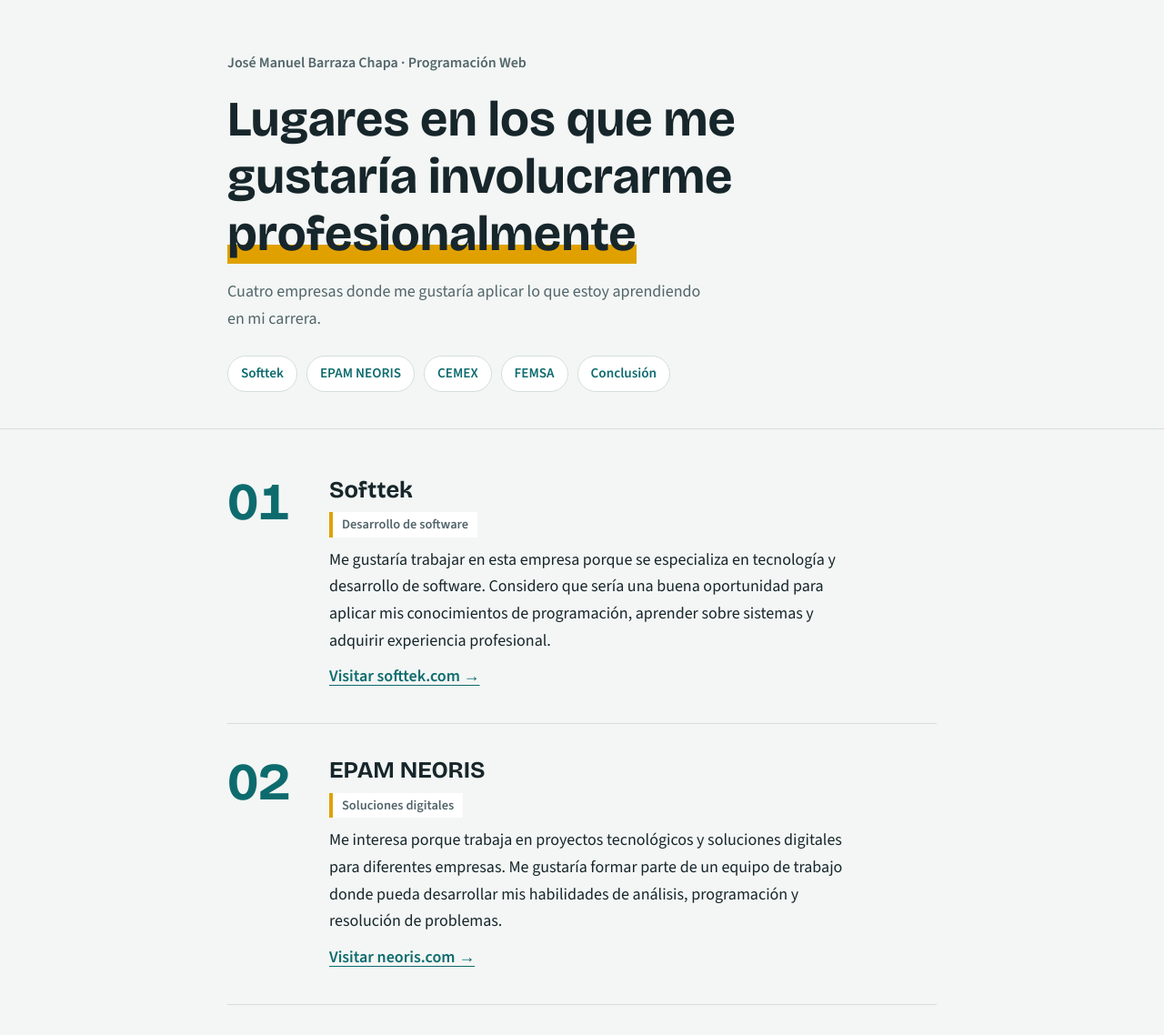
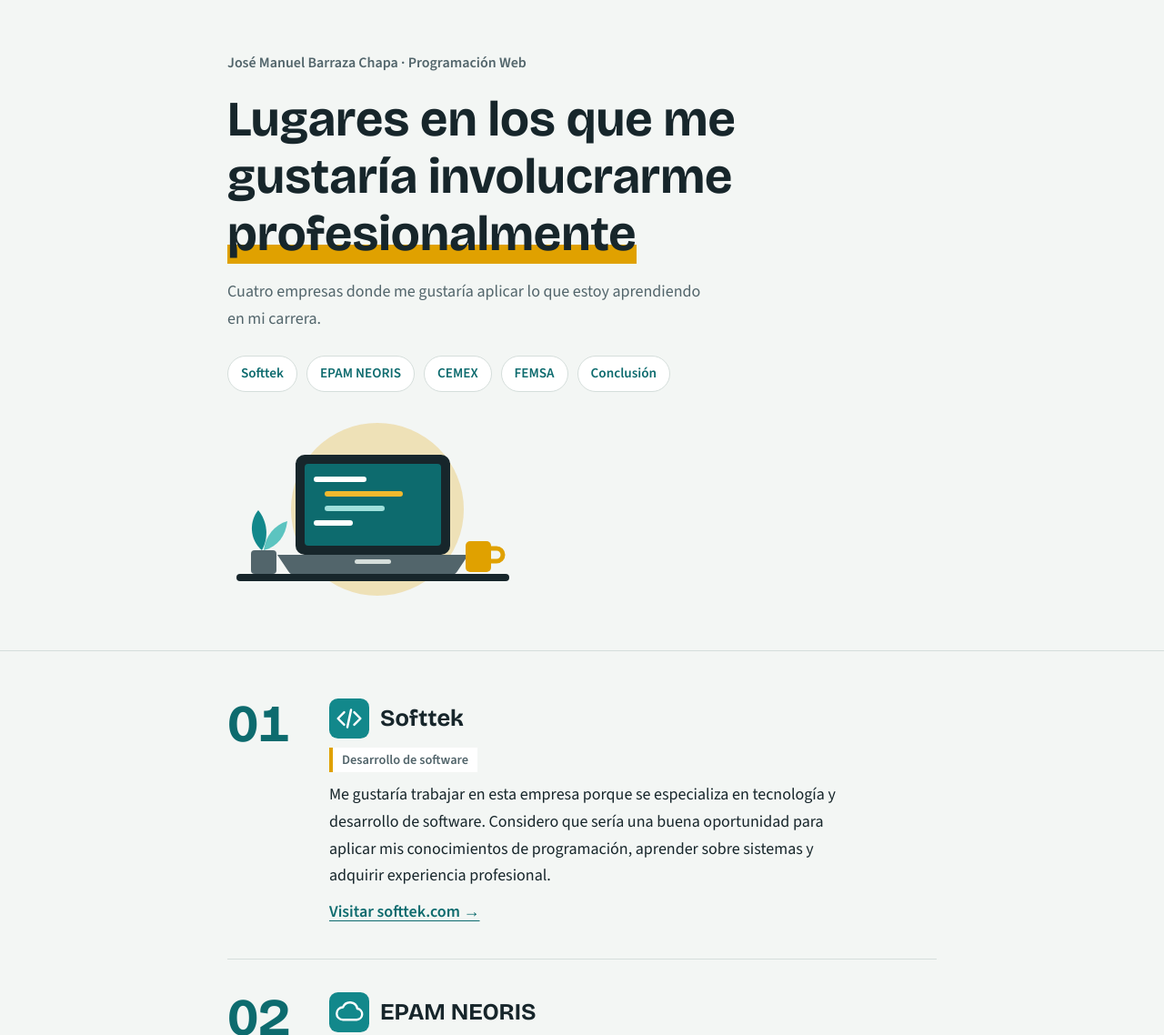
Before and after one commit to M3nny75/trabajos-progra, a plain HTML site: page index.html in a window 1280 px wide. Shown: the top 1138 px of the page at 91% size. Drawn offline with nearby package versions, Linux system fonts and the light colour scheme.

Commit message:
Agregar iconos e imágenes

```diff
--- a/index.html
+++ b/index.html
@@ -94,11 +94,32 @@
       padding: 56px 0 40px;
     }
 
-    .encabezado .contenedor {
+    /* Texto a la izquierda e ilustración a la derecha */
+    .encabezado-fila {
+      display: flex;
+      flex-wrap: wrap;
+      align-items: center;
+      justify-content: space-between;
+      gap: 24px;
+    }
+
+    .encabezado-texto {
+      flex: 1 1 380px;
       display: flex;
       flex-direction: column;
       gap: 18px;
     }
+
+    .ilustracion {
+      flex: 0 1 230px;
+      max-width: 100%;
+      height: auto;
+    }
+
+    /* Iconos junto a los títulos */
+    h2 { display: flex; align-items: center; gap: 12px; }
+
+    .icono { flex: none; width: 44px; height: 44px; }
 
     .autor {
       font-size: 1rem;
@@ -241,7 +262,8 @@
 
   <!-- ENCABEZADO -->
   <header class="encabezado">
-    <div class="contenedor">
+    <div class="contenedor encabezado-fila">
+      <div class="encabezado-texto">
         <p class="autor">José Manuel Barraza Chapa · Programación Web</p>
 
         <h1>Lugares en los que me gustaría involucrarme <span>profesionalmente</span></h1>
@@ -258,6 +280,8 @@
           </ul>
         </nav>
       </div>
+      <img class="ilustracion" src="img/oficina.svg" alt="Ilustración de un escritorio con una laptop, una taza y una planta" width="320" height="220">
+    </div>
   </header>
 
   <!-- CONTENIDO PRINCIPAL -->
@@ -268,7 +292,7 @@
       <li class="lugar" id="softtek">
         <span class="numero" aria-hidden="true">01</span>
         <div class="lugar-texto">
-          <h2>Softtek</h2>
+          <h2><img class="icono" src="img/icono-codigo.svg" alt="Icono de código" width="44" height="44">Softtek</h2>
           <span class="etiqueta">Desarrollo de software</span>
           <p>Me gustaría trabajar en esta empresa porque se especializa en tecnología y desarrollo de software. Considero que sería una buena oportunidad para aplicar mis conocimientos de programación, aprender sobre sistemas y adquirir experiencia profesional.</p>
           <a class="enlace" href="https://www.softtek.com/" target="_blank" rel="noopener">Visitar softtek.com &rarr;</a>
@@ -278,7 +302,7 @@
       <li class="lugar" id="epam-neoris">
         <span class="numero" aria-hidden="true">02</span>
         <div class="lugar-texto">
-          <h2>EPAM NEORIS</h2>
+          <h2><img class="icono" src="img/icono-nube.svg" alt="Icono de nube" width="44" height="44">EPAM NEORIS</h2>
           <span class="etiqueta">Soluciones digitales</span>
           <p>Me interesa porque trabaja en proyectos tecnológicos y soluciones digitales para diferentes empresas. Me gustaría formar parte de un equipo de trabajo donde pueda desarrollar mis habilidades de análisis, programación y resolución de problemas.</p>
           <a class="enlace" href="https://neoris.com/" target="_blank" rel="noopener">Visitar neoris.com &rarr;</a>
@@ -288,7 +312,7 @@
       <li class="lugar" id="cemex">
         <span class="numero" aria-hidden="true">03</span>
         <div class="lugar-texto">
-          <h2>CEMEX</h2>
+          <h2><img class="icono" src="img/icono-datos.svg" alt="Icono de base de datos" width="44" height="44">CEMEX</h2>
           <span class="etiqueta">Sistemas y automatización</span>
           <p>Me gustaría involucrarme en esta organización porque cuenta con diferentes departamentos administrativos y tecnológicos. Considero que podría desempeñarme en áreas relacionadas con sistemas, bases de datos y automatización de procesos.</p>
           <a class="enlace" href="https://www.cemex.com/" target="_blank" rel="noopener">Visitar cemex.com &rarr;</a>
@@ -298,7 +322,7 @@
       <li class="lugar" id="femsa">
         <span class="numero" aria-hidden="true">04</span>
         <div class="lugar-texto">
-          <h2>FEMSA</h2>
+          <h2><img class="icono" src="img/icono-grafica.svg" alt="Icono de gráfica" width="44" height="44">FEMSA</h2>
           <span class="etiqueta">Administración y análisis de información</span>
           <p>Me interesa porque es una empresa grande que requiere organización, administración y herramientas tecnológicas para desarrollar sus operaciones. Me gustaría trabajar en un ambiente de oficina donde pueda combinar mis conocimientos de sistemas con actividades administrativas y análisis de información.</p>
           <a class="enlace" href="https://www.femsa.com/" target="_blank" rel="noopener">Visitar femsa.com &rarr;</a>
@@ -309,7 +333,7 @@
 
     <!-- CONCLUSIÓN -->
     <section class="conclusion" id="conclusion">
-      <h2>Conclusión</h2>
+      <h2><img class="icono" src="img/icono-meta.svg" alt="Icono de meta" width="44" height="44">Conclusión</h2>
       <p>Me gustaría desarrollarme profesionalmente en una empresa donde pueda trabajar en un entorno de oficina, utilizar herramientas tecnológicas, resolver problemas y continuar aprendiendo. También considero importante tener oportunidades de crecimiento y trabajar en equipo.</p>
     </section>
 
```
Also changed, not shown: img/icono-codigo.svg (added), img/icono-datos.svg (added), img/icono-grafica.svg (added), img/icono-meta.svg (added), img/icono-nube.svg (added), img/oficina.svg (added). Lines whose indentation alone changed are shown as unchanged.
